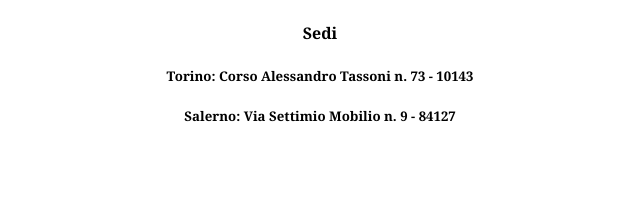
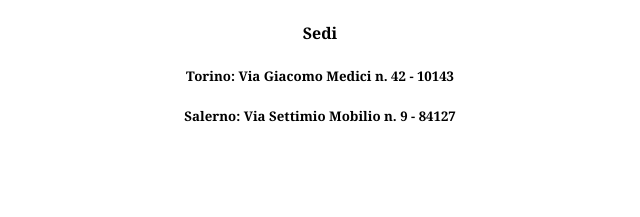
Before and after one commit to VinCarmel/WebSite, a plain HTML site: page diritto-dell-immigrazione.html in a window 1280 px wide. Shown: the part 1186-1403 px from the top of the page, 320-960 px from the left. Drawn offline with Linux system fonts and the light colour scheme.

Commit message:
Update diritto-dell-immigrazione.html

```diff
--- a/diritto-dell-immigrazione.html
+++ b/diritto-dell-immigrazione.html
@@ -78,7 +78,7 @@
                 <h5>PEC: <a href="mailto:avvvincenzorusso@pec.it"> Avv. Vincenzo Russo</a></h5>
                 <br>
                 <h4>Sedi</h4>
-                <h5>Torino: Corso Alessandro Tassoni n. 73 - 10143</h5>
+                <h5>Torino: Via Giacomo Medici n. 42 - 10143</h5>
                 <h5>Salerno: Via Settimio Mobilio n. 9 - 84127</h5>
             </div>
 
```
